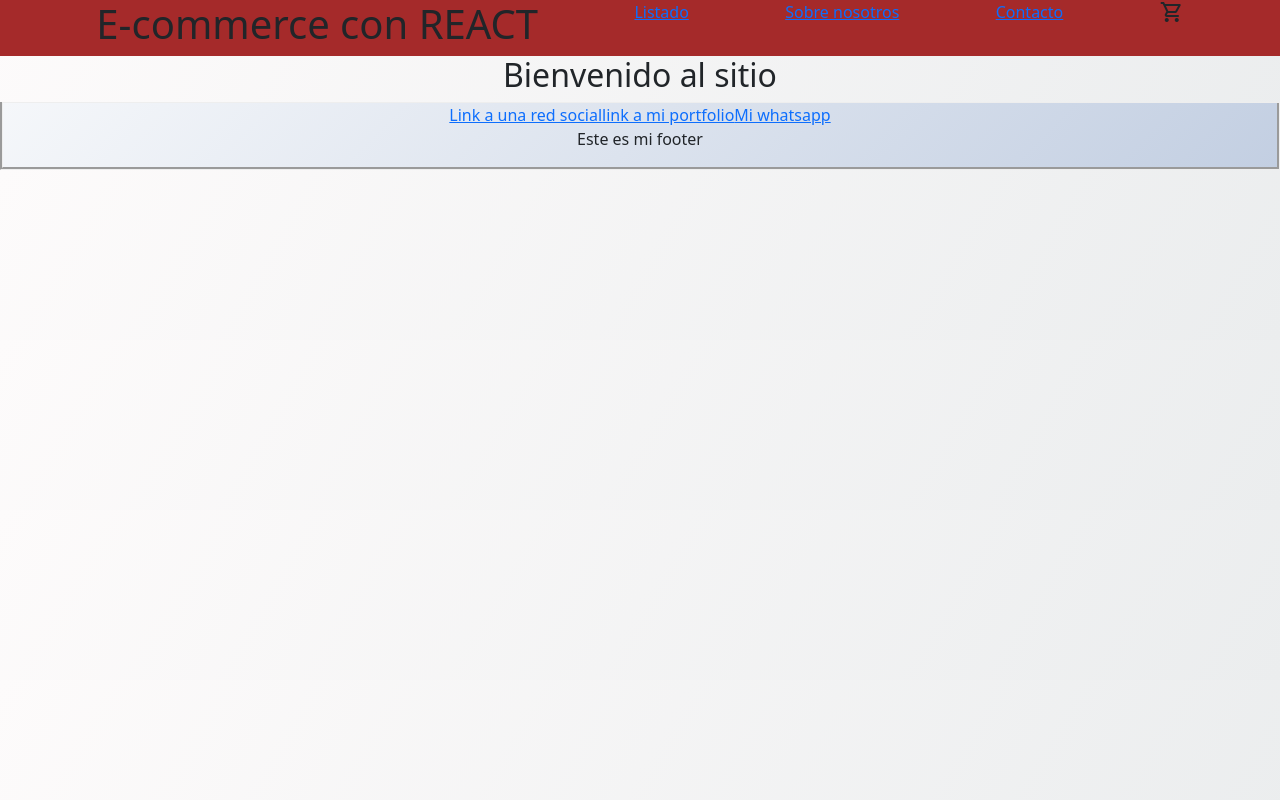
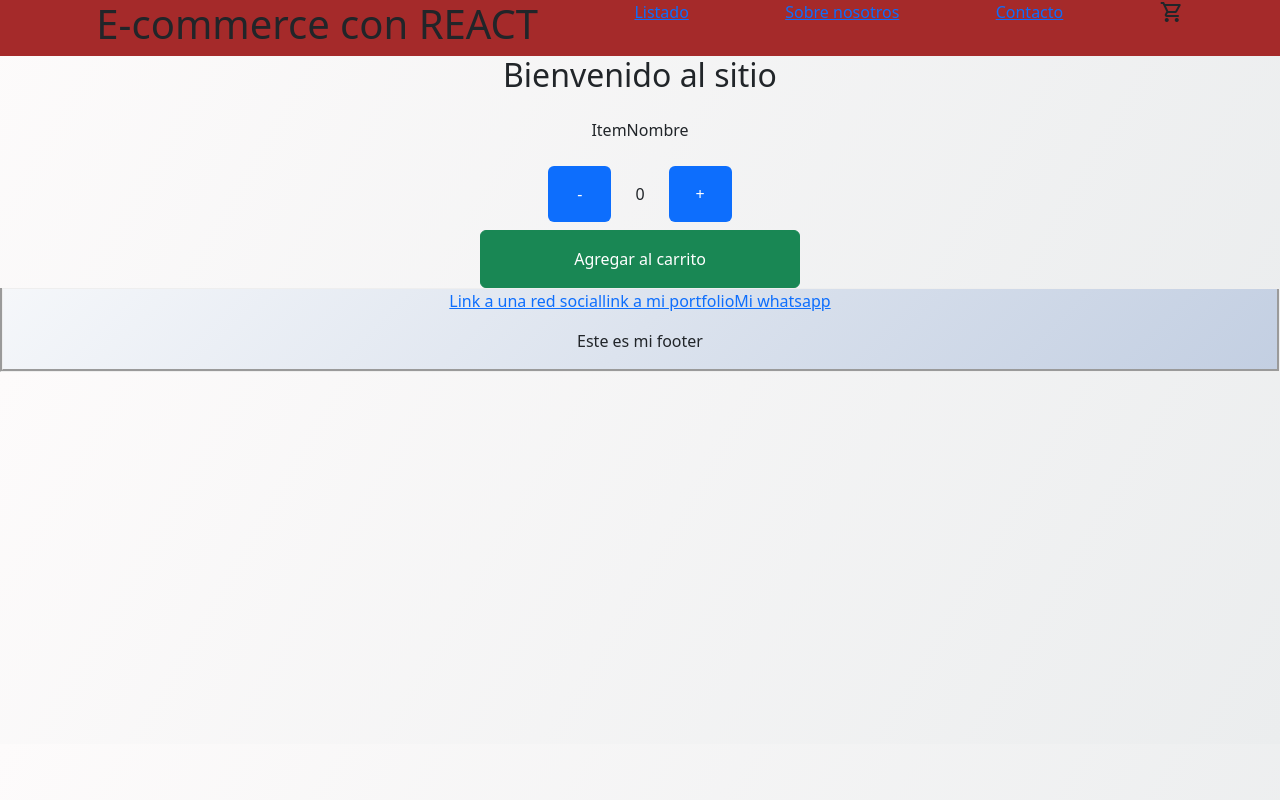
Before and after one commit to ManuelAchaval/react-project, a React (Create React App) app: page / in a window 1280 px wide. Built offline with nearby package versions, Linux system fonts and the light colour scheme.

Commit message:
agrego ItemCount y estilos

```diff
--- a/src/componentes/CartWidget.js
+++ b/src/componentes/CartWidget.js
@@ -1,5 +1,5 @@
 const CartWidget = ()=>{
-    return (<span class="material-symbols-outlined">
+    return (<span className="material-symbols-outlined">
     shopping_cart
     </span>)
 }
--- /dev/null
+++ b/src/componentes/ItemCount.js
@@ -0,0 +1,35 @@
+import 'bootstrap/dist/css/bootstrap.min.css';
+import './ItemCount.scss'
+import { useState } from 'react';
+const ItemCount = ({ stock, inicial }) => {
+    const [resultado, setContador] = useState(inicial);
+    console.log(resultado)
+    const aumento = () => {
+        if (resultado < stock) {
+            setContador(resultado + 1)
+        }
+
+    }
+    const resto = () => {
+        setContador(resultado - 1)
+        if (resultado <= 0) {
+            setContador(0)
+        }
+    }
+
+    return (
+        <><div className='d-flex flex-column justify-content-center'>
+            <p>ItemNombre</p>
+            <div className='d-flex flex-row p-2 justify-content-center'>
+                <button onClick={resto} className="p-2 text-bg-primary btn ">-</button>
+                <p className='px-2 align-self-center'>{resultado}</p>
+                <button onClick={aumento} className="p-2 text-bg-primary btn">+</button>
+            </div>
+            <div>
+                <button className='w-25 p-3 btn btn-success'>Agregar al carrito</button>
+            </div>
+        </div>
+        </>
+    )
+}
+export default ItemCount
--- /dev/null
+++ b/src/componentes/ItemCount.scss
@@ -0,0 +1,7 @@
+button{
+    min-width: 5%;
+
+}
+p{
+    margin: 1rem;
+}
--- a/src/componentes/ItemListContainer.js
+++ b/src/componentes/ItemListContainer.js
@@ -1,8 +1,11 @@
+import ItemCount from './ItemCount';
 
 const ItemListContainer = ({greeting}) => {
+
     return (
         <div>
             <h2>{greeting}</h2>
+        <ItemCount  stock ={10} inicial= {0} />
         </div>
     )
 }
--- a/src/componentes/Navbar.js
+++ b/src/componentes/Navbar.js
@@ -1,7 +1,7 @@
 import CartWidget from "./CartWidget"
 const Nav =(param)=>{
     if (param.type ==="header"){
-        return(<nav class="d-flex justify-content-evenly" id="header">
+        return(<nav className="d-flex justify-content-evenly" id="header">
             <h1>
                 E-commerce con REACT
             </h1>
```
